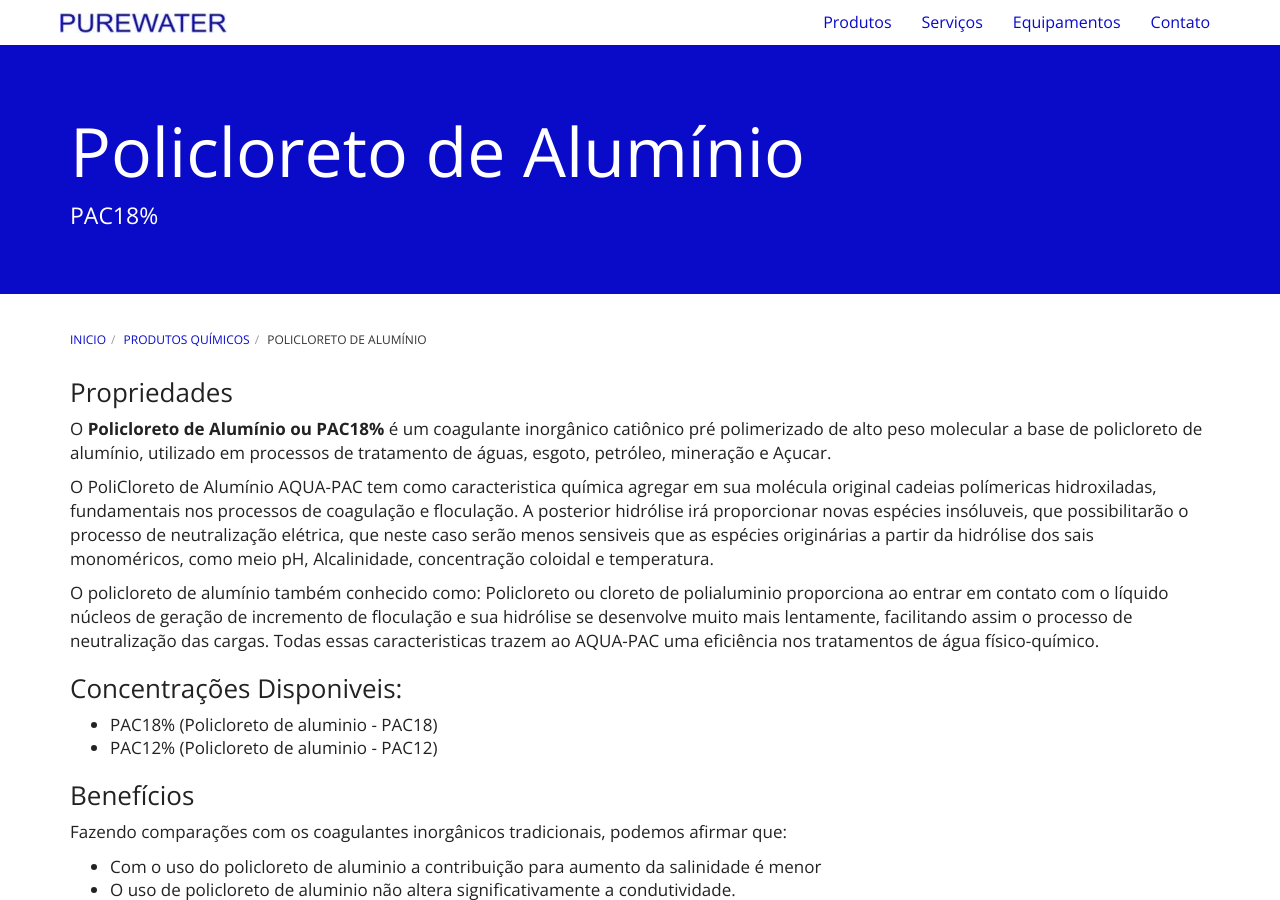
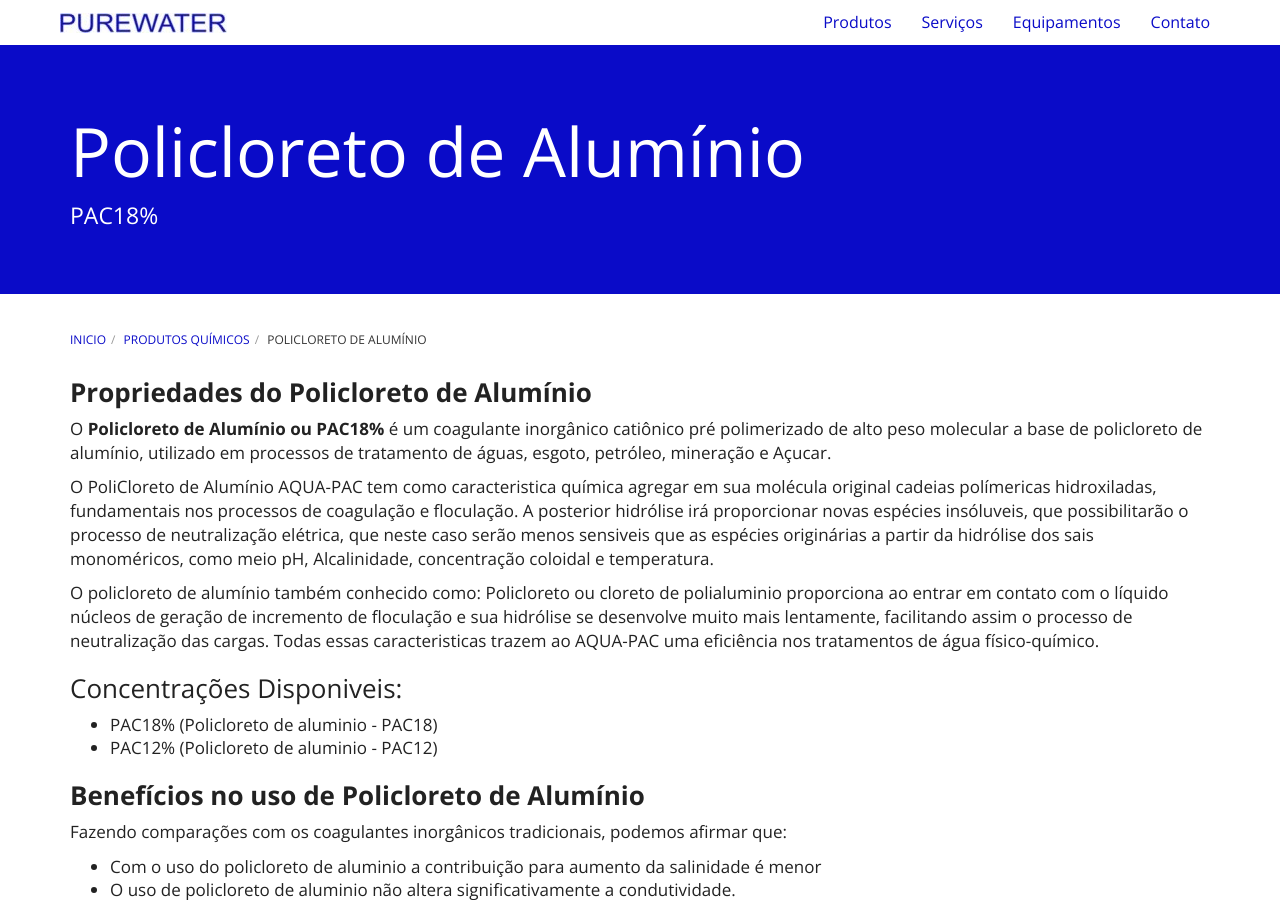
Before and after one commit to purewaterefluentes/purewaterefluentes.github.io, a Jekyll site: the page built from produtos/policloreto-de-aluminio.md, in a window 1280 px wide and 900 px high. Built offline with Jekyll 4.4.1, drawn with Linux system fonts in a browser that asks for light colours; nearby versions of some CDN libraries; library files that are not in the unit come from our copies.

Commit message:
Update policloreto-de-aluminio.md

```diff
--- a/produtos/policloreto-de-aluminio.md
+++ b/produtos/policloreto-de-aluminio.md
@@ -5,7 +5,7 @@
 subtitle: PAC18%
 ---
 
-### Propriedades
+### **Propriedades do Policloreto de Alumínio**
 
 O **Policloreto de Alumínio ou PAC18%** é um coagulante inorgânico catiônico pré polimerizado de alto peso molecular a base de policloreto de alumínio, utilizado em processos de tratamento de águas, esgoto, petróleo, mineração e Açucar.
 
@@ -18,7 +18,7 @@
 - PAC18% (Policloreto de aluminio - PAC18)
 - PAC12% (Policloreto de aluminio - PAC12)
 
-### Benefícios
+### **Benefícios no uso de Policloreto de Alumínio**
 Fazendo comparações com os coagulantes inorgânicos tradicionais, podemos afirmar que:
 
 - Com o uso do policloreto de aluminio a  contribuição para aumento da salinidade é menor
@@ -27,7 +27,7 @@
 - Por conter ions hidroxilas em sua formula não há uma significativa redução de pH, além de reduzir o uso de alcalinizante.
 - O policloreto é de fácil adaptação com qualquer tipo de polímero.
 
-### Dosagem e Aplicação do Policloreto de Alumínio
+### **Dosagem e Aplicação do Policloreto de Alumínio**
 
 As dosagens para obter uma performance melhor do produto devem ser sempre menores do que os demais  coagulantes  a  base  de  alumínio,  devido a maior eficiência e concentração de alumina, diminuindo o consumo por menos da metade em comparação com os coagulantes que já existem no mercado.
 
```
